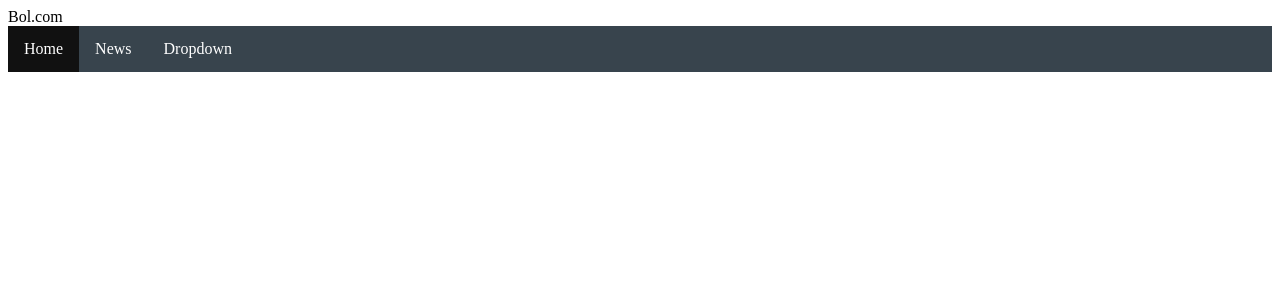
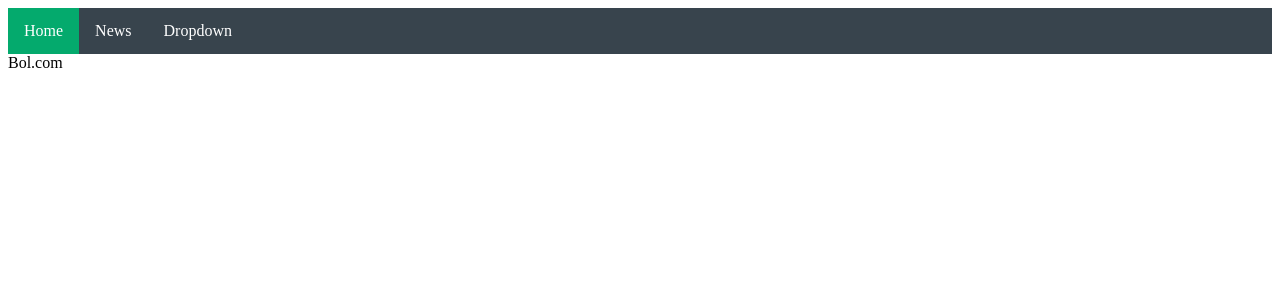
Before and after one commit to TheBoy2901/NetNietBol.com, a PHP site: page / in a window 1280 px wide. Shown: the top 300 px of the page. Run offline with PHP 8.4, Linux system fonts and the light colour scheme.

Commit message:
Update index.php
navbar werkt beter

```diff
--- a/index.php
+++ b/index.php
@@ -1,11 +1,7 @@
 <!doctype html>
 <html>
 <head>
-<title>Bol.com</title>
-<link rel="icon" type="image/x-icon" href="/plaatjes/scrum.JPG">
-</head>
-<body>
-<h>Bol.com</h>
+
 <style>
 body {
   background-color:white;
@@ -35,7 +31,7 @@ li a:hover:not(.active), .dropdown:hover .dropbtn {
 }
 
 .active {
-	background-color: #111;
+	background-color: #04AA6D;
 }
 
 li.dropdown {
@@ -79,5 +75,11 @@ li.dropdown {
   </li>
 </ul>
 
+</head>
+<body>
+<h>Bol.com</h>
+
+<title>Bol.com</title>
+<link rel="icon" type="image/x-icon" href="/plaatjes/scrum.JPG">
 </body>
 </html>
```
